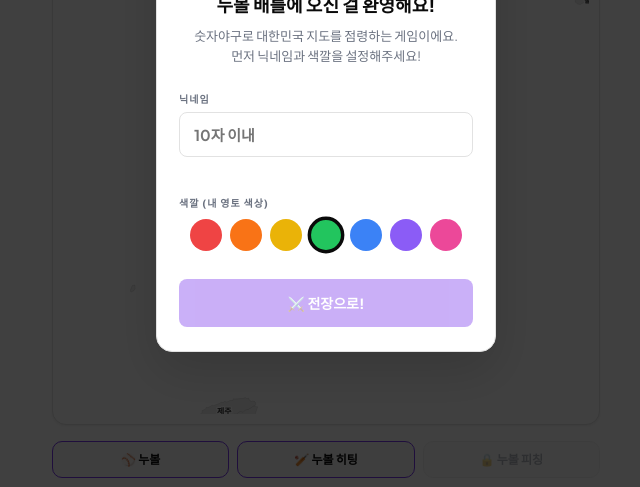
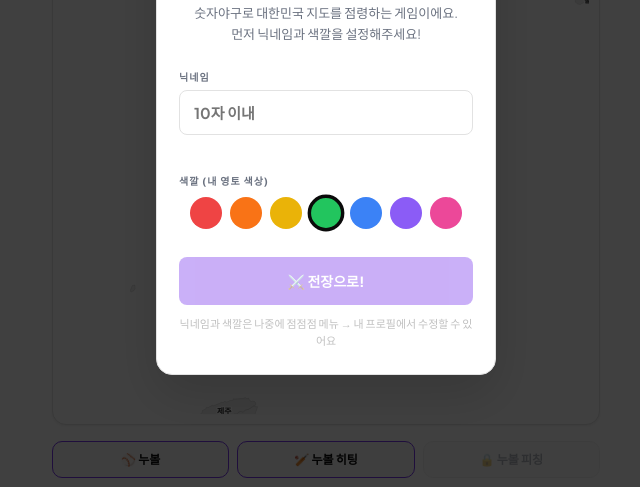
Before and after one commit to nuball/nuball, a plain HTML site: page battle.html in a window 1280 px wide. Shown: the part 280-767 px from the top of the page, without its empty margins (314-954 px from the left). Drawn offline with nearby package versions, Linux system fonts and the light colour scheme; no server answers; a web font is replaced by a local one.

Commit message:
Add files via upload

```diff
--- a/battle.html
+++ b/battle.html
@@ -748,6 +748,7 @@ main{max-width:580px;margin:0 auto;width:100%;padding:20px 16px 80px}
       </div>
 
       <button class="btn-p" id="onboardConfirmBtn" onclick="confirmOnboard()" disabled style="width:100%">⚔️ 전장으로!</button>
+      <div style="font-size:11px;color:var(--subtle);margin-top:10px">닉네임과 색깔은 나중에 점점점 메뉴 → 내 프로필에서 수정할 수 있어요</div>
     </div>
   </div>
 </div>
```
